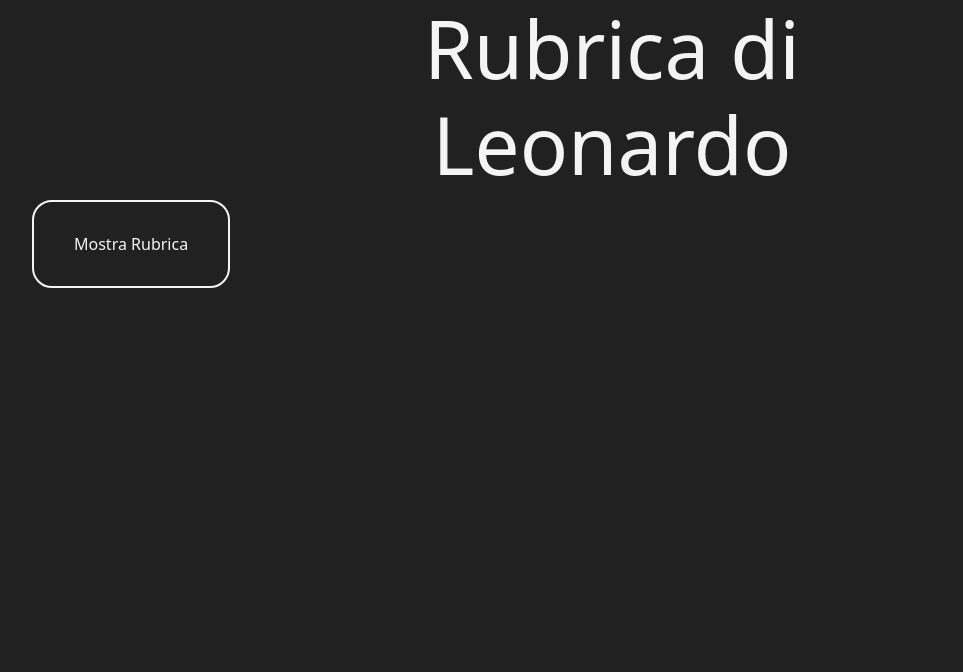
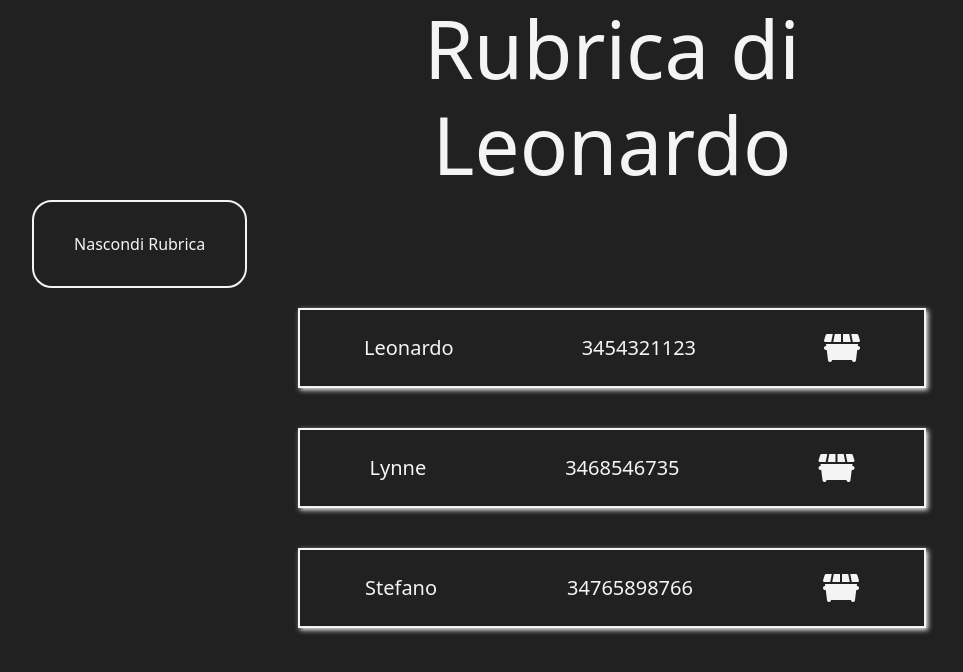
Before and after one commit to Hackademy-81/Rubricajs-Leonardo-Lerario, a plain HTML site: page index.html in a window 1280 px wide. Both pictures are taken after a click on the button "Mostra Rubrica". Shown: the whole page, without its empty margins (28-991 px from the left). Drawn offline with nearby package versions, Linux system fonts and the light colour scheme.

Commit message:
realizzato bottone della rubrica e rubrica

```diff
--- a/index.html
+++ b/index.html
@@ -23,11 +23,15 @@
         </div>
          <div class="row">
             <div class="col-12">
-                <button class="btn-custom mx-5">Mostra Rubrica</button>
+                <button class="btn-custom mx-5" id="Btn-Rubrica">Mostra Rubrica</button>
             </div>
         </div>
     </div>
     <!-- fine titolo e primo bottone -->
+    <section class="container-fluid">
+        <div class="row justify-content-center" id="card-Wrapper">
+        </div>
+    </section>
 
 
 
@@ -38,8 +42,8 @@
 
 
 
-
-
+<!-- font awesome -->
+    <script src="https://kit.fontawesome.com/38f15c6ec3.js" crossorigin="anonymous"></script>
 <!-- Bootstrap -->
     <script src="https://cdn.jsdelivr.net/npm/bootstrap@5.2.3/dist/js/bootstrap.bundle.min.js" integrity="sha384-kenU1KFdBIe4zVF0s0G1M5b4hcpxyD9F7jL+jjXkk+Q2h455rYXK/7HAuoJl+0I4" crossorigin="anonymous"></script>
 <!-- javascript personale -->
--- a/js.js
+++ b/js.js
@@ -0,0 +1,55 @@
+// wrapper
+let cardWrapper = document.querySelector('#card-Wrapper')
+
+// bottoni
+let BtnRubrica = document.querySelector('#Btn-Rubrica')
+
+
+let Rubrica = {
+    contatti : [
+        {name : 'Leonardo', telefono : '3454321123' },
+        {name : 'Lynne', telefono : '3468546735' },
+        {name : 'Stefano', telefono : '34765898766' },
+    ],
+
+    schedaRubrica : function() {
+
+            cardWrapper.innerHTML = '';
+
+            this.contatti.forEach(contatto => {
+                let div = document.createElement('div');
+                div.classList.add('col-12');
+                div.innerHTML = `
+
+                <div class="card-custom width-card d-flex justify-content-around align-items-center mx-auto">
+                <p class="lead">${contatto.name}</p>
+                <p class="lead">${contatto.telefono}</p>
+                <i class="fa-solid fa-dumpster fa-2x icon"></i>
+                </div>
+
+               `;
+                cardWrapper.appendChild(div);
+            });
+    }
+};
+
+
+
+// RICORDARSI DI LANCIARE LA FUNZIONE!!
+let check = false;
+
+
+BtnRubrica.addEventListener('click', ()=>{
+    if (check == false) {
+        Rubrica.schedaRubrica();
+        BtnRubrica.innerHTML = 'Nascondi Rubrica'
+        check = true;
+    }else {
+        cardWrapper.innerHTML = '';
+        check = false;
+        BtnRubrica.innerHTML = 'Mostra Rubrica'
+
+    }
+
+
+});
--- a/style.css
+++ b/style.css
@@ -1,6 +1,10 @@
 body {
     background: rgb(33,33,33);
     color: rgb(244, 244, 244);
+}
+
+p{
+    margin: 0px;
 }
 
 .btn-custom{
@@ -15,3 +19,21 @@ body {
     color: rgb(33,33,33);
     transform: scale(1.1);
 }
+
+.width-card{
+    width: 50%;
+}
+
+.card-custom{
+    height: 80px;
+    border: 2px solid rgb(244, 244, 244);
+    box-shadow: 2px 2px 5px rgb(244, 244, 244) ;
+    margin: 20px;
+    /* display: flex;
+    justify-content: space-around;
+    align-items: center; */
+}
+
+.icon{
+    cursor: pointer;
+}
```
